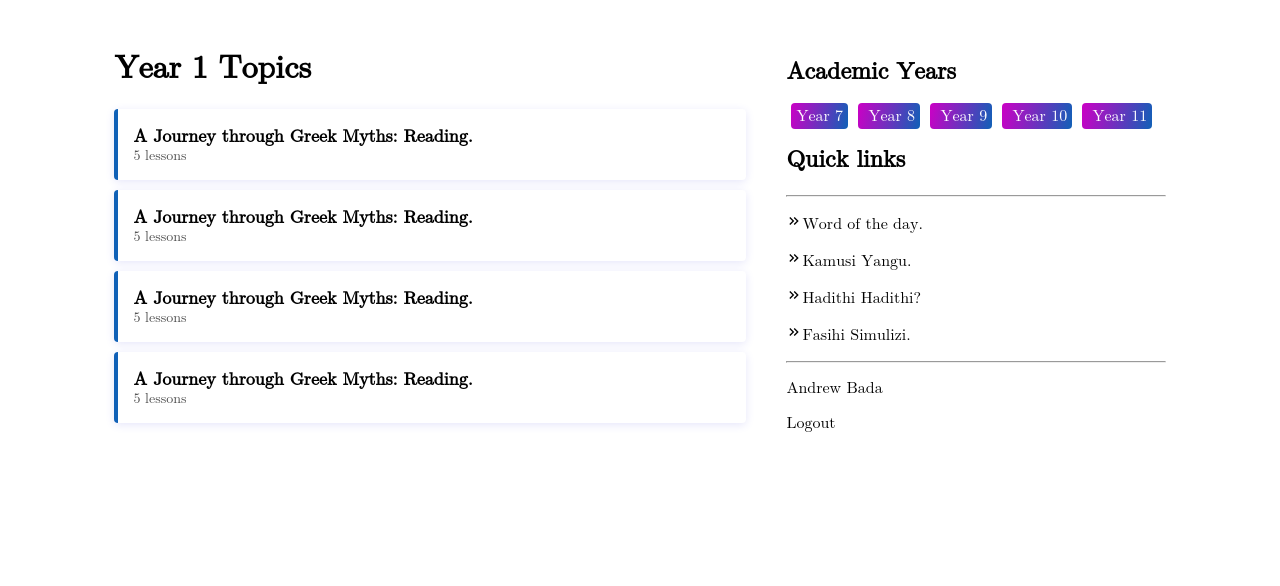
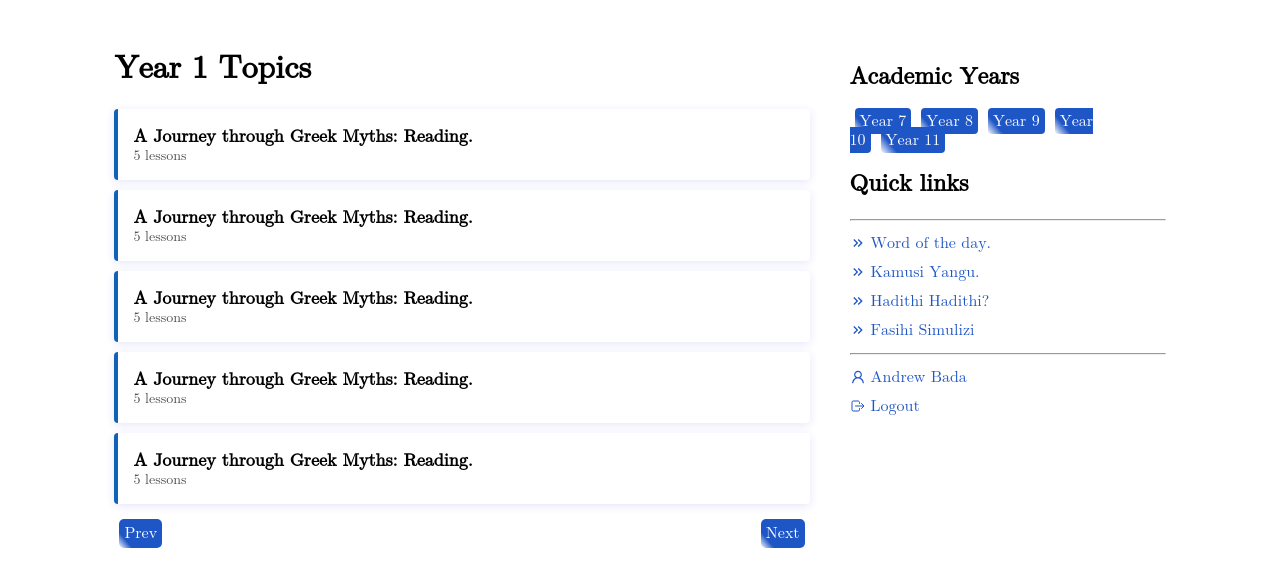
Before and after one commit to badakomora/school, a React (Create React App) app: page / in a window 1280 px wide. Shown: the top 586 px of the page. Built offline with nearby package versions, Linux system fonts and the light colour scheme.

Commit message:
topic styles

```diff
--- a/src/Components/ItemList.tsx
+++ b/src/Components/ItemList.tsx
@@ -2,7 +2,7 @@
 import { css } from "@emotion/react";
 const styles = {
   example: css`
-    width: 50%;
+    width: 55%;
     margin: 20px;
   `,
   list: css`
@@ -10,6 +10,9 @@ const styles = {
     padding: 0;
     list-style: none;
 
+    a {
+      text-decoration: none;
+      color: #000;
       li {
         display: flex;
         flex-direction: column;
@@ -59,10 +62,27 @@ const styles = {
           z-index: 1;
         }
       }
+    }
   `,
-  shopping: css`
+  listing: css`
     &:after {
-      background: linear-gradient(102deg, #cc00c5 0%, #1061b7 100%);
+      background: linear-gradient(50deg, #fff 0%, #1f56c6 20%);
+    }
+  `,
+  pagination: css`
+    margin-top: 10px;
+    display: flex;
+    justify-content: space-between;
+    span {
+      background: linear-gradient(50deg, #fff 0%, #1f56c6 20%);
+      padding: 5px;
+      border-radius: 5px;
+      color: white;
+      margin: 5px;
+      a {
+        color: #fff;
+        text-decoration: none;
+      }
     }
   `,
 };
@@ -73,23 +93,55 @@ const ItemList = () => {
         <h1>Year 1 Topics</h1>
       </div>
       <ul className="list" css={styles.list}>
-        <li className="shopping" css={styles.shopping}>
-          <span className="title">A Journey through Greek Myths: Reading.</span>
+        <a href=".">
+          <li className="listing" css={styles.listing}>
+            <span className="title">
+              A Journey through Greek Myths: Reading.
+            </span>
             <span className="subtitle">5 lessons</span>
           </li>
-        <li className="shopping" css={styles.shopping}>
-          <span className="title">A Journey through Greek Myths: Reading.</span>
+        </a>
+        <a href=".">
+          <li className="listing" css={styles.listing}>
+            <span className="title">
+              A Journey through Greek Myths: Reading.
+            </span>
             <span className="subtitle">5 lessons</span>
           </li>
-        <li className="shopping" css={styles.shopping}>
-          <span className="title">A Journey through Greek Myths: Reading.</span>
+        </a>
+        <a href=".">
+          <li className="listing" css={styles.listing}>
+            <span className="title">
+              A Journey through Greek Myths: Reading.
+            </span>
             <span className="subtitle">5 lessons</span>
           </li>
-        <li className="shopping" css={styles.shopping}>
-          <span className="title">A Journey through Greek Myths: Reading.</span>
+        </a>
+        <a href=".">
+          <li className="listing" css={styles.listing}>
+            <span className="title">
+              A Journey through Greek Myths: Reading.
+            </span>
             <span className="subtitle">5 lessons</span>
           </li>
+        </a>
+        <a href=".">
+          <li className="listing" css={styles.listing}>
+            <span className="title">
+              A Journey through Greek Myths: Reading.
+            </span>
+            <span className="subtitle">5 lessons</span>
+          </li>
+        </a>
       </ul>
+      <div css={styles.pagination}>
+        <span>
+          <a href=".">Prev</a>
+        </span>
+        <span>
+          <a href=".">Next</a>
+        </span>
+      </div>
     </div>
   );
 };
--- a/src/Components/Sidebar.tsx
+++ b/src/Components/Sidebar.tsx
@@ -1,22 +1,36 @@
 /** @jsxImportSource @emotion/react */
 import { css } from "@emotion/react";
 import { MdOutlineKeyboardDoubleArrowRight } from "react-icons/md";
+import { AiOutlineUser } from "react-icons/ai";
+import { IoLogOutOutline } from "react-icons/io5";
 const styles = {
   body: css`
-    width: 30%;
+    width: 25%;
     margin: 20px;
-    margin-top: 30px;
+    margin-top: 35px;
   `,
   span: css`
-    background: linear-gradient(102deg, #cc00c5 0%, #1061b7 100%);
+    background: linear-gradient(50deg, #fff 0%, #1f56c6 20%);
     padding: 5px;
     border-radius: 4px;
     color: white;
     margin: 5px;
+    a {
+      color: #fff;
+      text-decoration: none;
+    }
   `,
-  link: css`
-    color: white;
-    text-decoration: none;
+  qlink: css`
+    display: flex;
+    span {
+      margin-top: 6px;
+      color: #1f56c6;
+    }
+    a {
+      text-decoration: none;
+      margin: 5px;
+      color: #1f56c6;
+    }
   `,
 };
 const Sidebar = () => {
@@ -26,60 +40,59 @@ const Sidebar = () => {
         <h2>Academic Years</h2>
         <div>
           <span css={styles.span}>
-            {" "}
-            <a href="." css={styles.link}>
-              Year 7
-            </a>
+            <a href=".">Year 7</a>
           </span>
           <span css={styles.span}>
-            {" "}
-            <a href="." css={styles.link}>
-              Year 8
-            </a>
+            <a href=".">Year 8</a>
           </span>
           <span css={styles.span}>
-            {" "}
-            <a href="." css={styles.link}>
-              Year 9
-            </a>
+            <a href=".">Year 9</a>
           </span>
           <span css={styles.span}>
-            {" "}
-            <a href="." css={styles.link}>
-              Year 10
-            </a>
+            <a href=".">Year 10</a>
           </span>
           <span css={styles.span}>
-            {" "}
-            <a href="." css={styles.link}>
-              Year 11
-            </a>
+            <a href=".">Year 11</a>
           </span>
         </div>
         <h2>Quick links</h2>
         <hr />
-        <p>
-          <MdOutlineKeyboardDoubleArrowRight />
-          Word of the day.
-        </p>
-        <p>
-          <MdOutlineKeyboardDoubleArrowRight />
-          Kamusi Yangu.
-        </p>
-        <p>
-          <MdOutlineKeyboardDoubleArrowRight />
-          Hadithi Hadithi?
-        </p>
-        <p>
-          <MdOutlineKeyboardDoubleArrowRight />
-          Fasihi Simulizi.
-        </p>
+        <div css={styles.qlink}>
+          <span>
+            <MdOutlineKeyboardDoubleArrowRight />
+          </span>
+          <a href="."> Word of the day.</a>
+        </div>
+        <div css={styles.qlink}>
+          <span>
+            <MdOutlineKeyboardDoubleArrowRight />
+          </span>
+          <a href=".">Kamusi Yangu.</a>
+        </div>
+        <div css={styles.qlink}>
+          <span>
+            <MdOutlineKeyboardDoubleArrowRight />
+          </span>
+          <a href=".">Hadithi Hadithi?</a>
+        </div>
+        <div css={styles.qlink}>
+          <span>
+            <MdOutlineKeyboardDoubleArrowRight />
+          </span>
+          <a href=".">Fasihi Simulizi</a>
+        </div>
         <hr />
-        <div>
-          <p>
-            <span>Andrew Bada</span>
-          </p>
-          <p>Logout</p>
+        <div css={styles.qlink}>
+          <span>
+            <AiOutlineUser />
+          </span>
+          <a href=".">Andrew Bada</a>
+        </div>
+        <div css={styles.qlink}>
+          <span>
+            <IoLogOutOutline />
+          </span>
+          <a href=".">Logout</a>
         </div>
       </div>
     </div>
```
Lines whose indentation alone changed are shown as unchanged.
